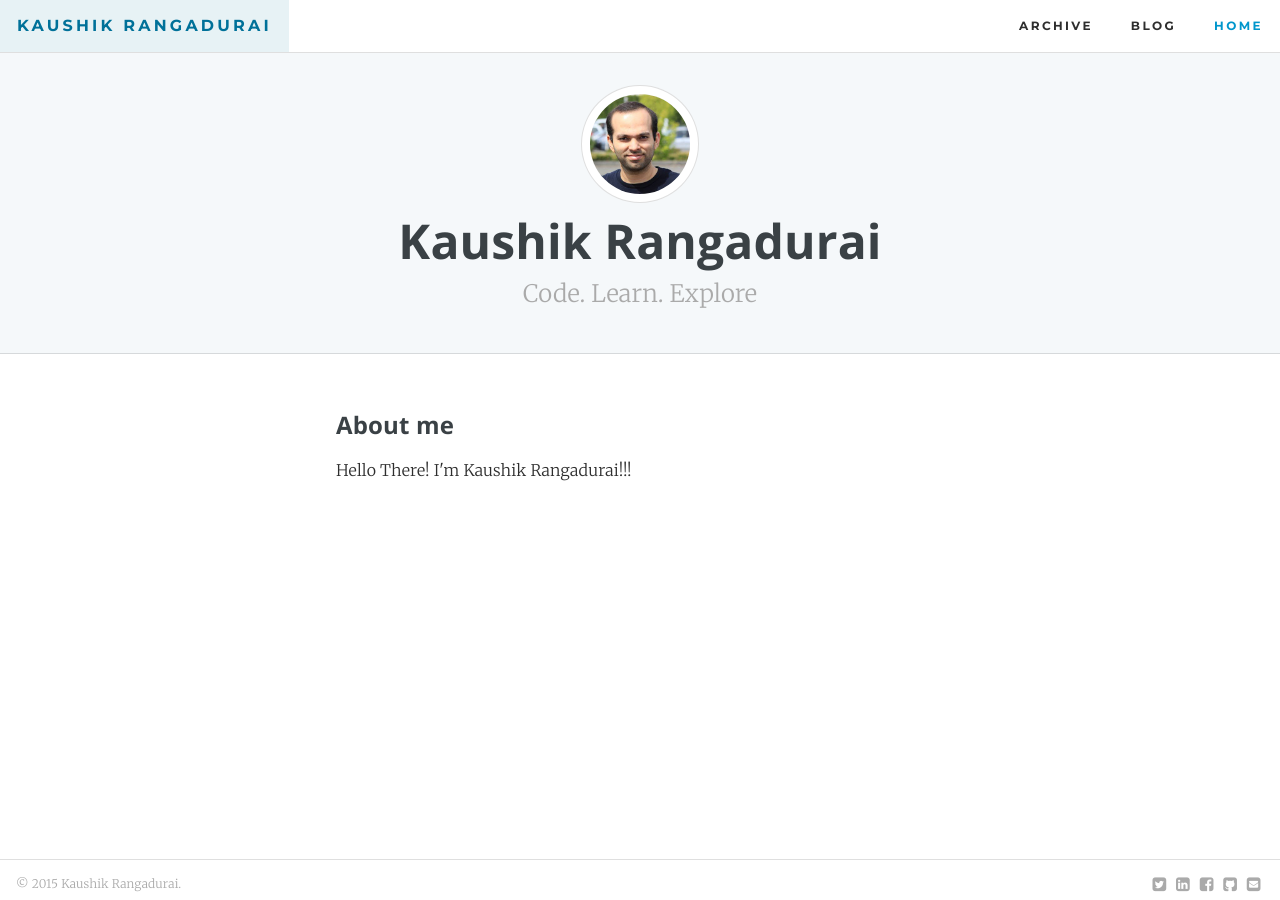
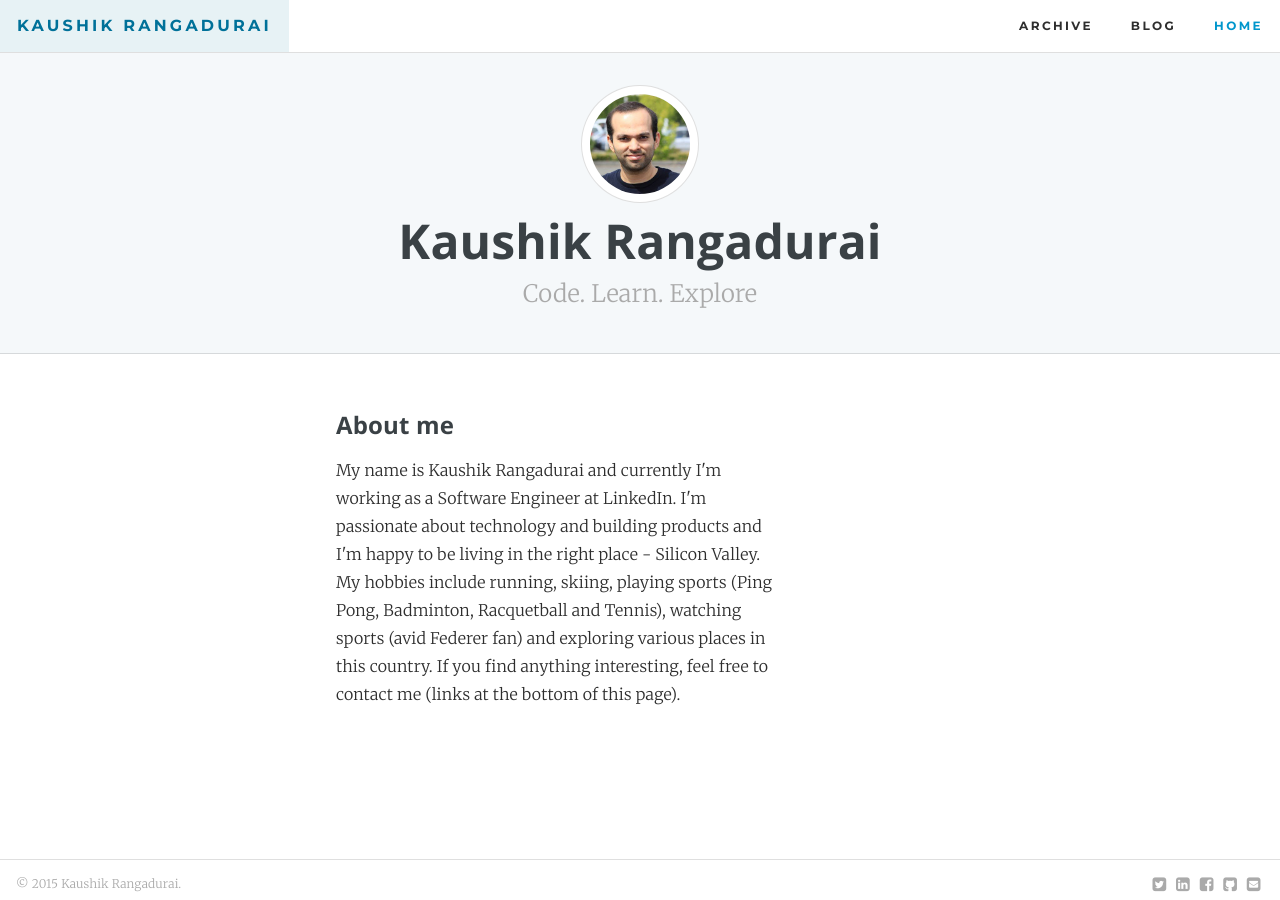
Before and after one commit to kaushik88/kaushik88.github.io, a Jekyll site: the page built from index.html, in a window 1280 px wide. Built offline with Jekyll 4.4.1, drawn with Linux system fonts in a browser that asks for light colours.

Commit message:
Added About me

```diff
--- a/_includes/about.html
+++ b/_includes/about.html
@@ -2,7 +2,11 @@
   <div class="col sm-col-9 px2">
     <h3 class="mb2">About me</h3>
     <p>
-      Hello There! I'm Kaushik Rangadurai!!!
+      My name is Kaushik Rangadurai and currently I'm working as a Software Engineer at LinkedIn. I'm passionate about technology and building products and I'm happy to be living in the right place - Silicon Valley.
+
+      My hobbies include running, skiing, playing sports (Ping Pong, Badminton, Racquetball and Tennis), watching sports (avid Federer fan) and exploring various places in this country.
+
+      If you find anything interesting, feel free to contact me (links at the bottom of this page).
     </p>
   </div>
 </div>
```
